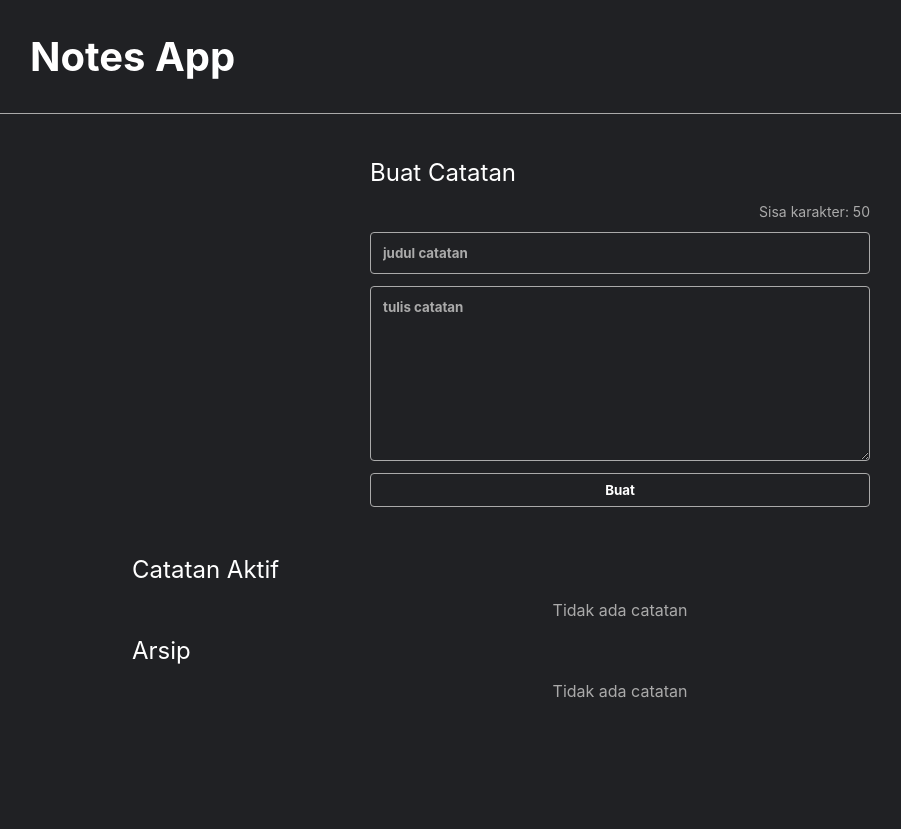
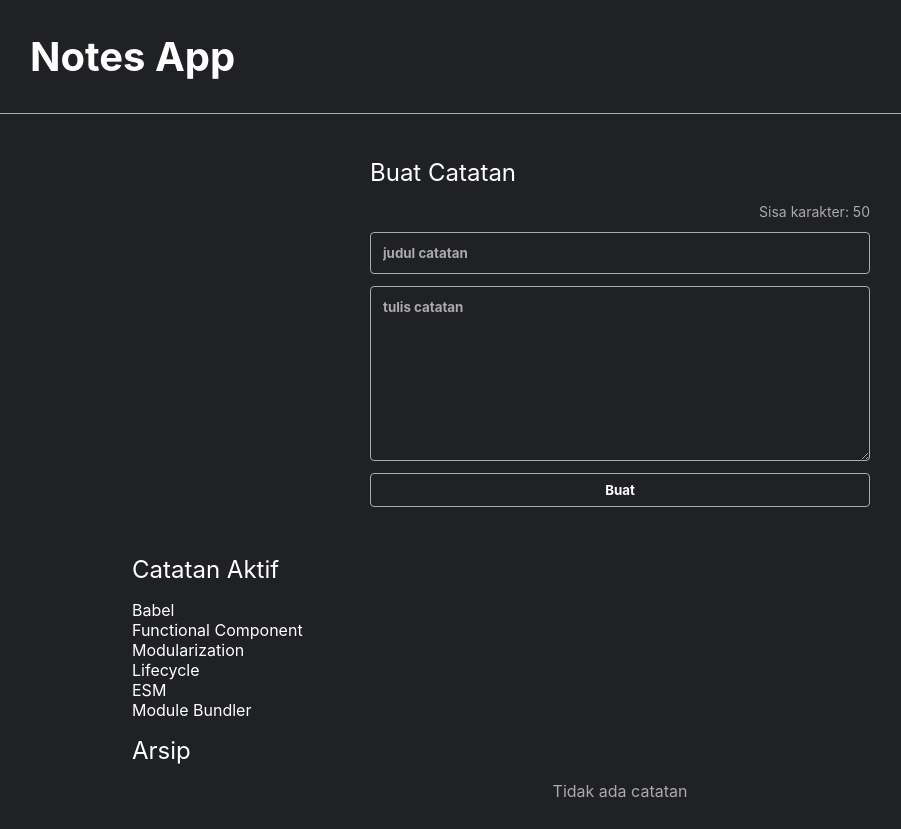
Before and after one commit to fuadmln/react-notes, a React (Vite) app: page / in a window 1280 px wide. Shown: the whole page, without its empty margins (20-921 px from the left). Before the commit the page ends 800 px from the top, so only its background shows below. Built offline with nearby package versions, Linux system fonts and the light colour scheme.

Commit message:
feat: notes list component. pass prop and conditional rendering

```diff
--- a/src/components/Main.jsx
+++ b/src/components/Main.jsx
@@ -1,14 +1,16 @@
 import NoteInput from './NoteInput';
 import NotesList from './NotesList';
+import {getInitialData} from '../utils';
 
 const Main = () => {
+    const notes = getInitialData();
     return (
         <div className="note-app__body">
             <NoteInput />
             <h2>Catatan Aktif</h2>
-            <NotesList />
+            <NotesList notes={notes.filter(note => note.archived == false)}/>
             <h2>Arsip</h2>
-            <NotesList />
+            <NotesList notes={notes.filter(note => note.archived == true)}/>
         </div>
     );
 }
--- /dev/null
+++ b/src/components/Note.jsx
@@ -0,0 +1,7 @@
+const Note = ({note}) => {
+    return (
+        <div>{note.title}</div>
+    );
+}
+
+export default Note;
--- a/src/components/NotesList.jsx
+++ b/src/components/NotesList.jsx
@@ -1,6 +1,15 @@
-const NotesList = () => {
+import Note from "./Note";
+
+const NotesList = ({notes}) => {
     return (
-        <p className="notes-list__empty-message">Tidak ada catatan</p>
+        <>
+            {(notes.length != 0)
+                ? notes.map((note => (
+                    <Note key={note.id} note={note} />
+                )))
+                : <p className="notes-list__empty-message">Tidak ada catatan</p>
+            }
+        </>
     );
 }
 
```
